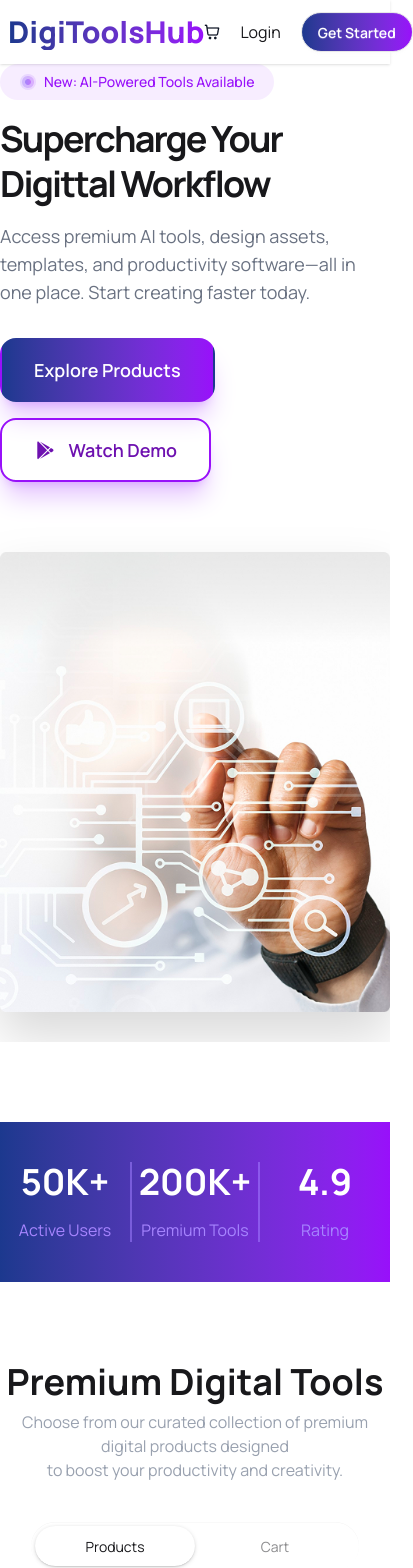
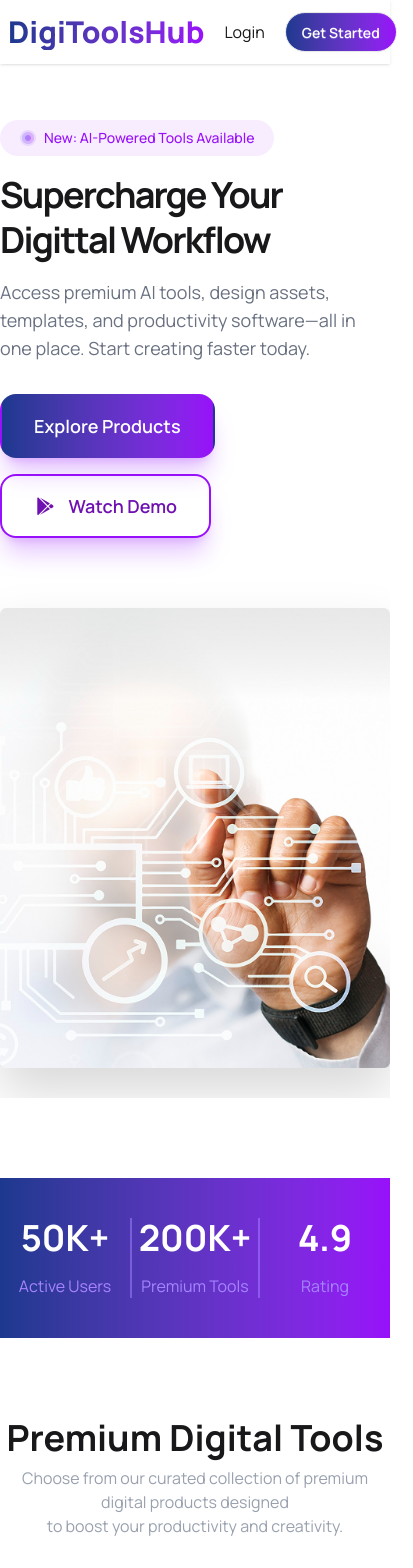
Before and after one commit to asm-ayesha/DigitToolHub, a React (Vite) app: page / in a window 390 px wide. Shown: the top 1568 px of the page, 413 px wide, since content can reach past the window. Built offline with nearby package versions, Linux system fonts and the light colour scheme.

Commit message:
display total product count in navbar, prroceed btnd and clear all cart items

```diff
--- a/src/App.jsx
+++ b/src/App.jsx
@@ -28,15 +28,15 @@ function App() {
 
   return (
     <>
-      <NavBar></NavBar>
+      <NavBar carts={carts}></NavBar>
       <Banner></Banner>
       <StatsSection></StatsSection>
-      <ProductsCartBtn activeTab={activeTab} setActiveTab={setActiveTab}></ProductsCartBtn>
+      <ProductsCartBtn carts={carts} activeTab={activeTab} setActiveTab={setActiveTab}></ProductsCartBtn>
      {
        activeTab === "products" ?<DigiTools  digiToolsPromise={digiToolsPromise} carts={carts} setCarts={setCarts}></DigiTools> : null
      }
       {
-        activeTab === "cart" ?<Cart carts={carts}></Cart> : null
+        activeTab === "cart" ?<Cart carts={carts} setCarts={setCarts}></Cart> : null
       }
       <Steps></Steps>
       <Princing></Princing>
--- a/src/components/Banner.jsx
+++ b/src/components/Banner.jsx
@@ -2,8 +2,8 @@ import BannerImage from "../assets/banner.png";
 import newImg from "../assets/new.png"
 const Banner = () => {
     return (
-        <div className="relative min-h-162.5 flex items-center overflow-hidden">
-            <div className=" mx-auto grid grid-cols-1 lg:grid-cols-2 gap-10 items-center relative z-10">
+        <div className="relative min-h-162.5 flex items-center overflow-hidden ">
+            <div className=" mx-auto grid grid-cols-1 lg:grid-cols-2 gap-10 items-center relative z-10 mt-30">
                 {/* Left Content */}
                 <div className="space-y-4">
                     <div className="inline-flex items-center gap-2 bg-purple-500/10   text-purple-600 text-sm font-medium px-5 py-2 rounded-full">
--- a/src/components/Cart.jsx
+++ b/src/components/Cart.jsx
@@ -1,11 +1,23 @@
 import React from 'react';
 
-const Cart = ({ carts }) => {
-    console.log(carts)
+const Cart = ({ carts, setCarts }) => {
+    const totalPrice = carts.reduce((sum, item) => sum + item.price, 0)
+
+    const handlePyment = () => {
+        setCarts([])
+    }
+
+    const handleRemove =(item) =>{
+        const filterArray = carts.filter(c => c.id !== item.id)
+        setCarts(filterArray)
+    }
     return (
-        <div className='max-w-7xl mx-auto mt-10 shadow border border-gray-50 p-10'>
+        <div className='max-w-7xl mx-auto mt-10 shadow border border-gray-50 p-10 rounded-2xl'>
             <h1 className='text-2xl font-bold'>Your Carts</h1>
+
             {
+                carts.length === 0 ? <p className='text-center text-2xl text-gray-500 p-5'>Cart is Empty</p> :
+                    <> {
                         carts.map(item => <div key={item.id} >
                             <div className='my-5 bg-gray-100 rounded-lg p-5 flex justify-between items-center'>
                                 <div className='flex items-center gap-5'>
@@ -17,10 +29,19 @@ const Cart = ({ carts }) => {
                                         <p className='text-gray-600'>${item.price}</p>
                                     </div>
                                 </div>
-                        <p className='text-red-500'>Remove</p>
+                                <button onClick={()=> handleRemove(item)} className='text-red-500'>Remove</button>
                             </div>
                         </div>)
                     }
+                        <div className='flex justify-between items-center mt-5 p-5'>
+                            <p className='text-xl text-gray-400 font-bold'>Total:</p>
+                            <p className='text-2xl font-bold'>${totalPrice}</p>
+                        </div>
+
+                        <button onClick={handlePyment} className='btn w-full rounded-full bg-linear-to-r from-blue-900 to-purple-600 text-white py-5'>Proceed To Checkout</button>
+                    </>
+            }
+
         </div>
     );
 };
--- a/src/components/Navbar.jsx
+++ b/src/components/Navbar.jsx
@@ -1,8 +1,8 @@
 import React from 'react';
 import cartIcon from '../assets/products/shopping-cart.png'
-const NavBar = () => {
+const NavBar = ({carts}) => {
     return (
-        <div className="navbar flex justify-around items-center shadow">
+        <div className="navbar flex justify-around items-center shadow fixed  z-50 bg-white">
             <div >
                 <h2 className="text-transparent bg-clip-text bg-linear-to-r from-blue-900 to-purple-600 text-3xl font-extrabold">DigiToolsHub</h2>
             </div>
@@ -27,7 +27,16 @@ const NavBar = () => {
                 </ul>
             </div>
             <div className="flex justify-between items-center gap-5">
-                <img src={cartIcon} alt="" />
+
+                <div className="relative">
+                    <img  src={cartIcon} alt="" />
+                     {/* Badge */}
+                    {carts.length > 0 && (
+                        <span className="absolute -top-4 -right-2 bg-red-600 text-white text-xs w-5 h-5 flex items-center justify-center rounded-full">
+                            {carts.length}
+                        </span>
+                    )}
+                </div>
                 <button className=''>Login</button>
                 <a className="btn bg-linear-to-r from-blue-900 to-purple-600 rounded-full text-white">Get Started</a>
             </div>
--- a/src/components/ProductCartBtn.jsx
+++ b/src/components/ProductCartBtn.jsx
@@ -1,6 +1,6 @@
 import React from 'react';
 
-const ProductCartBtn = ({activeTab, setActiveTab}) => {
+const ProductCartBtn = ({carts,activeTab, setActiveTab}) => {
     return (
         <div>
             <div className='text-center mb-10'>
@@ -19,7 +19,7 @@ const ProductCartBtn = ({activeTab, setActiveTab}) => {
                     onChange={() => setActiveTab("products")}/>
 
 
-                    <input type="radio" name="my_tabs_1" className="tab rounded-full w-40" aria-label="Cart" checked={activeTab === "cart"}
+                    <input type="radio" name="my_tabs_1" className="tab rounded-full w-40" aria-label={`Cart (${carts.length})`} checked={activeTab === "cart"}
                     onChange={() => setActiveTab("cart")}/>
 
                 </div>
```
Lines whose indentation alone changed are shown as unchanged.
